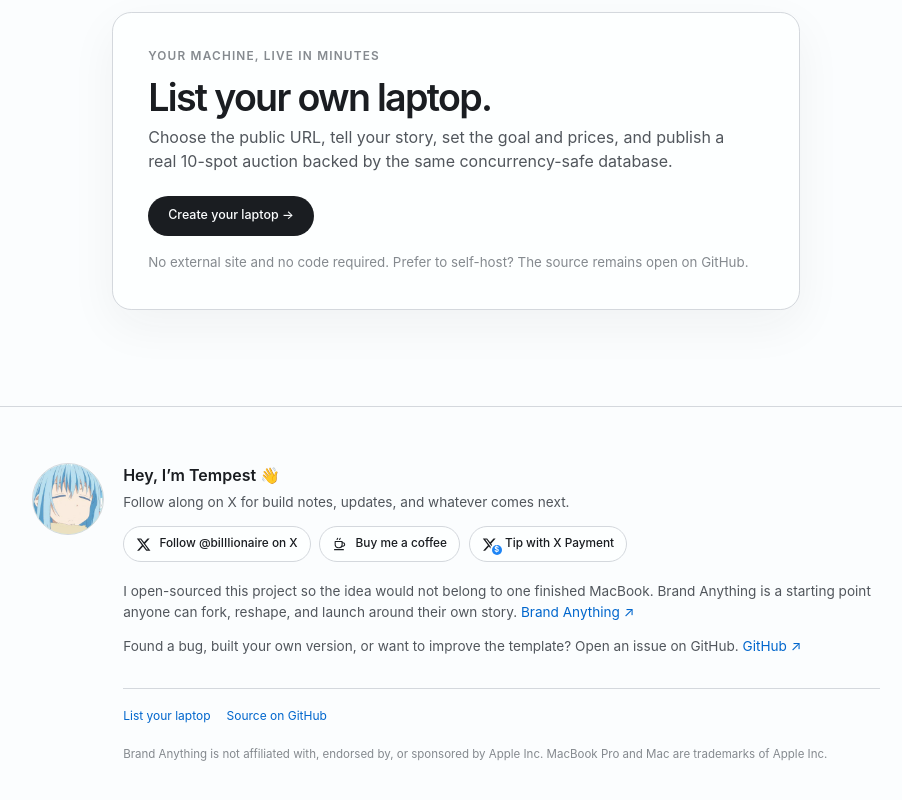
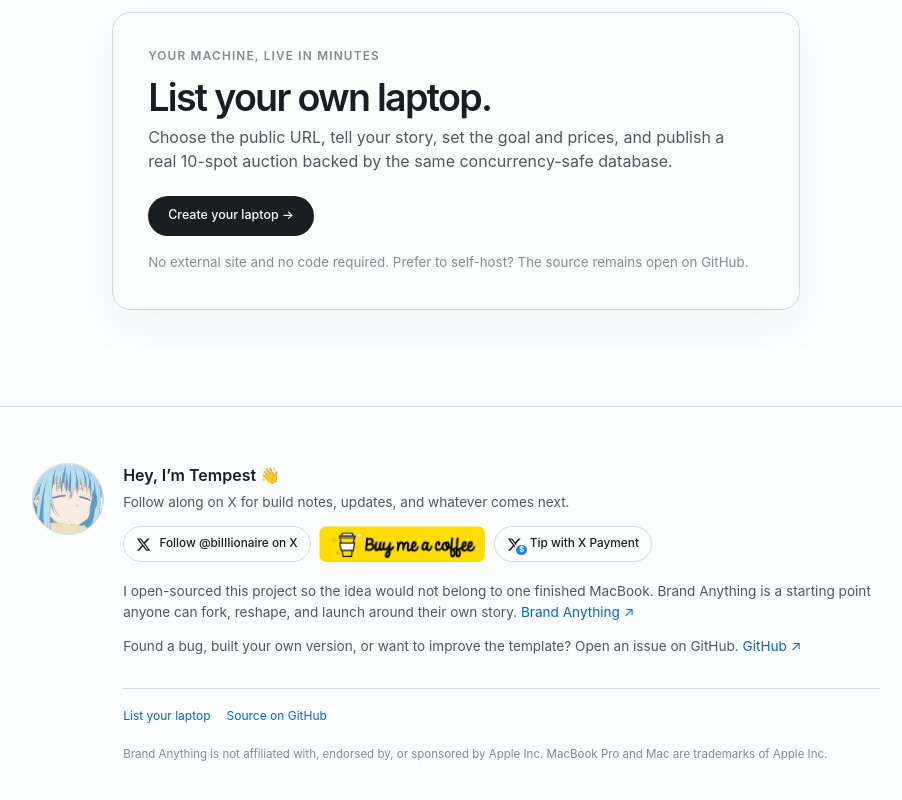
Before and after one commit to tempest2023/BrandYourAnything, a Next.js app: page / in a window 1280 px wide. Shown: the part 5021-5821 px from the top of the page, without its empty margins (184-1086 px from the left). Built offline with nearby package versions, Linux system fonts and the light colour scheme; no server answers; the database is empty.

Commit message:
Use branded coffee button in author footer

```diff
--- a/app/globals.css
+++ b/app/globals.css
@@ -1439,12 +1439,19 @@
   fill: currentColor;
 }
 
-.footer-support-icon .footer-support-coffee-icon {
-  fill: none;
-  stroke: currentColor;
-  stroke-linecap: round;
-  stroke-linejoin: round;
-  stroke-width: 1.7;
+.footer-coffee-link {
+  display: inline-flex;
+  height: 2.25rem;
+  overflow: hidden;
+  align-items: center;
+  border-radius: 0.42rem;
+  transition: box-shadow 180ms ease-out, transform 180ms ease-out;
+}
+
+.footer-coffee-image {
+  display: block;
+  width: auto;
+  height: 2.25rem;
 }
 
 .footer-support-badge {
@@ -1751,7 +1758,7 @@
 @media (hover: hover) and (pointer: fine) {
   .nav-links a:hover,
   .text-link:hover,
-  .site-footer a:not(.footer-support-link):hover,
+  .site-footer a:not(.footer-support-link):not(.footer-coffee-link):hover,
   .spec-note a:hover,
   .faq-answer a:hover {
     text-decoration: underline;
@@ -1762,6 +1769,11 @@
     border-color: color-mix(in oklch, var(--blue) 32%, var(--hairline));
     background: var(--blue-soft);
     color: var(--blue-dark) !important;
+    transform: translateY(-1px);
+  }
+
+  .footer-coffee-link:hover {
+    box-shadow: 0 0.55rem 1.1rem oklch(45% 0.12 90 / 0.2);
     transform: translateY(-1px);
   }
 
--- a/app/page.tsx
+++ b/app/page.tsx
@@ -36,17 +36,6 @@
   return (
     <svg viewBox="0 0 24 24" aria-hidden="true">
       <path d="M18.244 2.25h3.308l-7.227 8.26 8.502 11.24H16.17l-5.214-6.817L4.99 21.75H1.68l7.73-8.835L1.254 2.25H8.08l4.713 6.231L18.244 2.25Zm-1.161 17.52h1.833L7.084 4.126H5.117L17.083 19.77Z" />
-    </svg>
-  );
-}
-
-function CoffeeIcon() {
-  return (
-    <svg className="footer-support-coffee-icon" viewBox="0 0 24 24" aria-hidden="true">
-      <path d="M5 7h11v5.25A4.75 4.75 0 0 1 11.25 17H9.75A4.75 4.75 0 0 1 5 12.25V7Z" />
-      <path d="M16 9h1.25a2.75 2.75 0 0 1 0 5.5H15.7" />
-      <path d="M4 20h14" />
-      <path d="M8 4c0-1 1-1 1-2M12 4c0-1 1-1 1-2" />
     </svg>
   );
 }
@@ -588,9 +577,15 @@
                 <span className="footer-support-icon"><XIcon /></span>
                 {t("home.footerFollowX")}
               </a>
-              <a className="footer-support-link" href={BUY_ME_A_COFFEE_URL} target="_blank" rel="noreferrer">
-                <span className="footer-support-icon"><CoffeeIcon /></span>
-                {t("home.footerCoffee")}
+              <a className="footer-coffee-link" href={BUY_ME_A_COFFEE_URL} target="_blank" rel="noreferrer">
+                <Image
+                  className="footer-coffee-image"
+                  src="/buy-me-a-coffee.png"
+                  alt={t("home.footerCoffee")}
+                  width={170}
+                  height={37}
+                  sizes="170px"
+                />
               </a>
               <a className="footer-support-link" href={X_PAYMENT_URL} target="_blank" rel="noreferrer">
                 <span className="footer-support-icon footer-support-icon--payment">
```
Also changed, not shown: public/buy-me-a-coffee.png (added).
